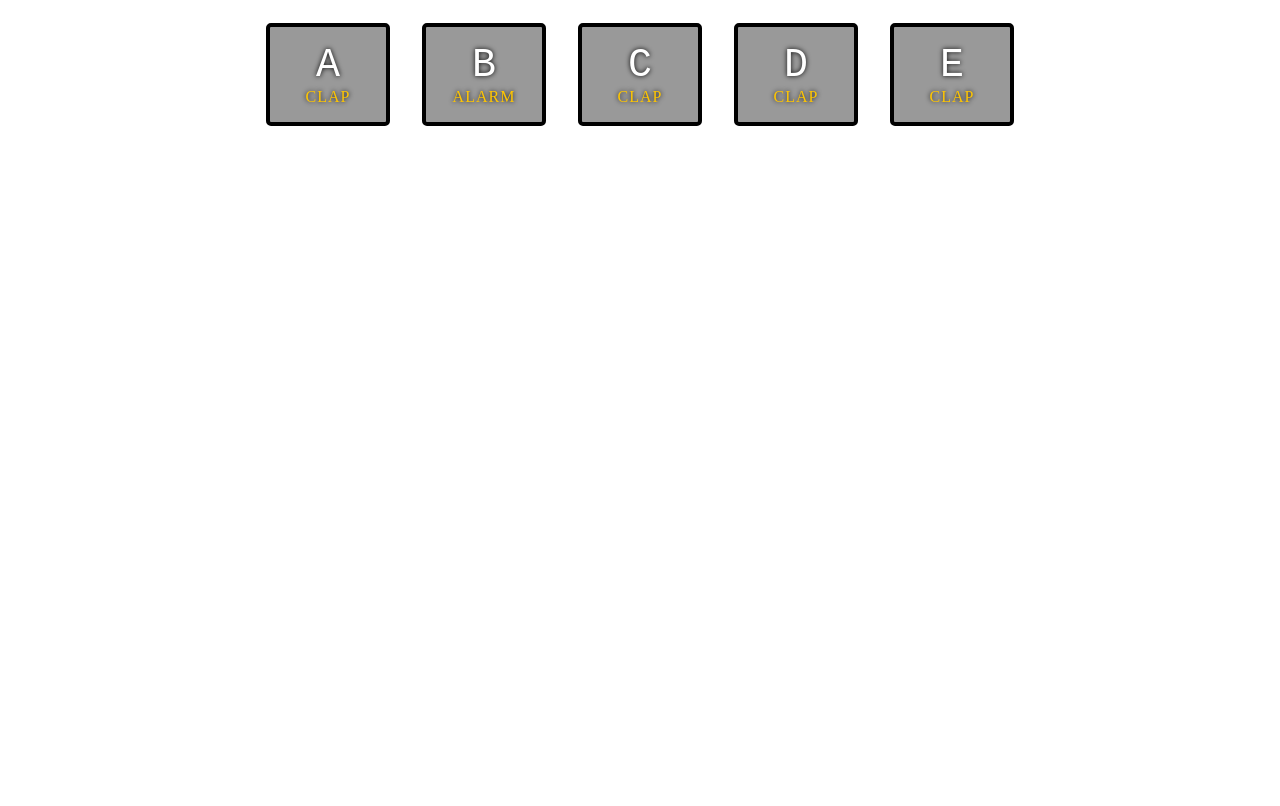
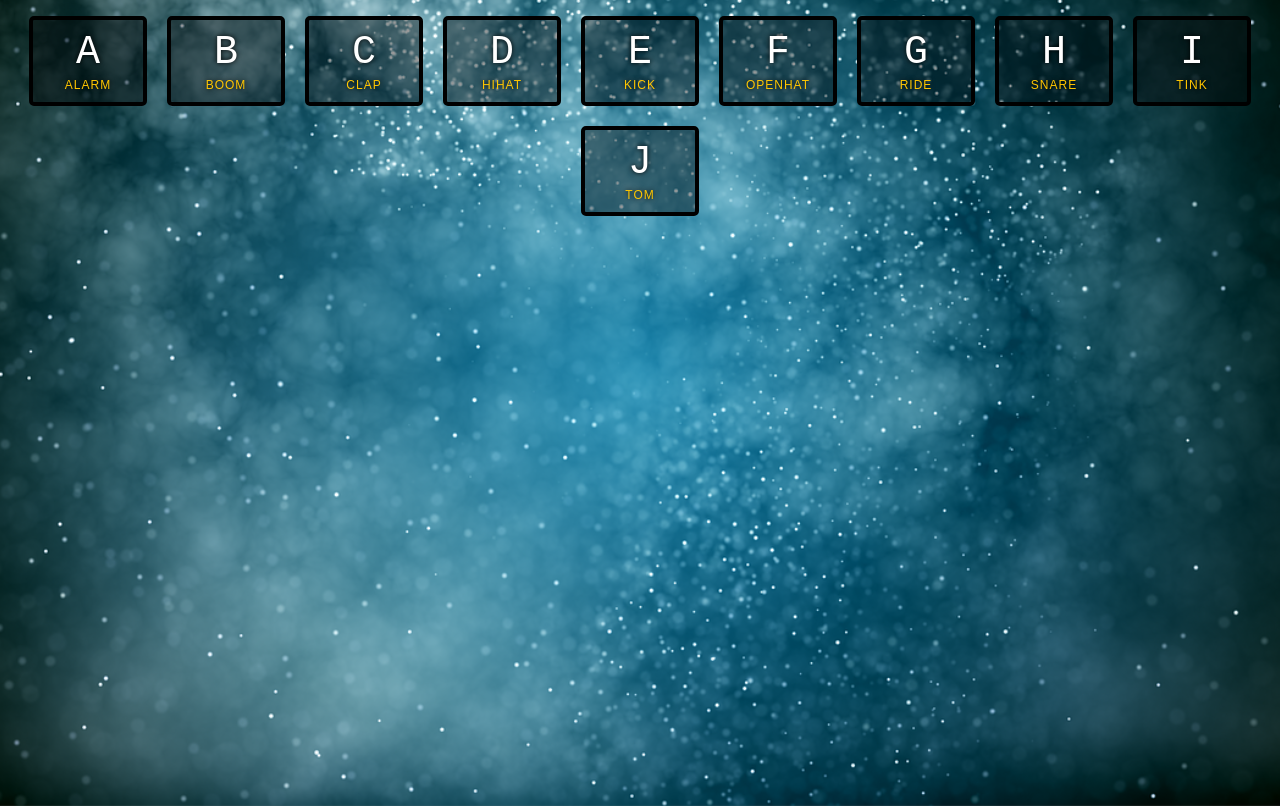
Before and after one commit to yahu39/30daysJs, a plain HTML site: page day01/index.html in a window 1280 px wide. Shown: the part 73-879 px from the top of the page. Before the commit the page ends 800 px from the top, so only its background shows below. Drawn offline with Linux system fonts and the light colour scheme.

Commit message:
Day01 finish

```diff
--- a/day01/index.html
+++ b/day01/index.html
@@ -8,15 +8,16 @@
     <link rel="stylesheet" href="./style.css" />
   </head>
   <body>
-    <h1>Presiona una tecla :D</h1>
+    <h1>Ejercicio N° 01/30</h1>
+    <a href="/30daysJs/"><h2>Regresar a la lista</h2></a>
     <div class="keys">
       <div data-key="65" class="key">
         <kbd>A</kbd>
-        <span class="sound">clap</span>
+        <span class="sound">alarm</span>
       </div>
       <div data-key="66" class="key">
         <kbd>B</kbd>
-        <span class="sound">alarm</span>
+        <span class="sound">boom</span>
       </div>
       <div data-key="67" class="key">
         <kbd>C</kbd>
@@ -24,16 +25,44 @@
       </div>
       <div data-key="68" class="key">
         <kbd>D</kbd>
-        <span class="sound">clap</span>
+        <span class="sound">hihat</span>
       </div>
       <div data-key="69" class="key">
         <kbd>E</kbd>
-        <span class="sound">clap</span>
+        <span class="sound">kick</span>
+      </div>
+      <div data-key="70" class="key">
+        <kbd>F</kbd>
+        <span class="sound">openhat</span>
+      </div>
+      <div data-key="71" class="key">
+        <kbd>G</kbd>
+        <span class="sound">ride</span>
+      </div>
+      <div data-key="72" class="key">
+        <kbd>H</kbd>
+        <span class="sound">snare</span>
+      </div>
+      <div data-key="73" class="key">
+        <kbd>I</kbd>
+        <span class="sound">tink</span>
+      </div>
+      <div data-key="74" class="key">
+        <kbd>J</kbd>
+        <span class="sound">tom</span>
       </div>
     </div>
 
-    <audio data-key="65" src="sounds/clap.mp3"></audio>
-    <audio data-key="66" src="sounds/alarm.wav"></audio>
+    <audio data-key="65" src="sounds/alarm.wav"></audio>
+    <audio data-key="66" src="sounds/boom.wav"></audio>
+    <audio data-key="67" src="sounds/clap.wav"></audio>
+    <audio data-key="68" src="sounds/hihat.wav"></audio>
+    <audio data-key="69" src="sounds/kick.wav"></audio>
+    <audio data-key="70" src="sounds/openhat.wav"></audio>
+    <audio data-key="71" src="sounds/ride.wav"></audio>
+    <audio data-key="72" src="sounds/snare.wav"></audio>
+    <audio data-key="73" src="sounds/tink.wav"></audio>
+    <audio data-key="74" src="sounds/tom.wav"></audio>
     <script>
       function playSound(e) {
         const audio = document.querySelector(`audio[data-key="${e.keyCode}"]`);
@@ -42,10 +71,10 @@
         audio.currentTime = 0; //rewind to the start
         audio.play();
         key.classList.add("playing");
-        console.log(audio);
+        /* console.log(audio); */
       }
       function removeTransition(e) {
-        console.log(e);
+        /* console.log(e); */
         if (e.propertyName !== "transform") return; // skip it if it's not a transform
         this.classList.remove("playing");
       }
--- a/day01/style.css
+++ b/day01/style.css
@@ -1,36 +1,57 @@
+html {
+  font-size: 10px;
+  background: url("./background.png") bottom center;
+  background-size: cover;
+}
+h1,
+h2 {
+  color: white;
+}
+
+body,
+html {
+  margin: 0;
+  padding: 0;
+  font-family: sans-serif;
+}
+
 .keys {
   display: flex;
   flex-wrap: wrap;
+  min-height: 100vh;
+  align-items: center;
   justify-content: center;
+  align-content: flex-start;
 }
+
 .key {
-  border: 4px solid black;
-  border-radius: 5px;
+  border: 0.4rem solid black;
+  border-radius: 0.5rem;
   margin: 1rem;
-  font-size: 1.5 rem;
+  font-size: 1.5rem;
   padding: 1rem 0.5rem;
-  transition: all 0.08s;
-  width: 100px;
+  transition: all 0.07s ease;
+  width: 10rem;
   text-align: center;
   color: white;
   background: rgba(0, 0, 0, 0.4);
-  text-shadow: 0 0 5px black;
+  text-shadow: 0 0 0.5rem black;
 }
 
 .playing {
   transform: scale(1.1);
   border-color: #ffc600;
-  box-shadow: 0 0 10px #ffc600;
+  box-shadow: 0 0 1rem #ffc600;
 }
 
 kbd {
   display: block;
-  font-size: 40px;
+  font-size: 4rem;
 }
 
 .sound {
-  font-size: 1.2 rem;
+  font-size: 1.2rem;
   text-transform: uppercase;
-  letter-spacing: 1px;
+  letter-spacing: 0.1rem;
   color: #ffc600;
 }
```
Also changed, not shown: day02/index.html (added, +11 -0 lines), day01/background.png (added), day02/style.css (added), 10 other files.
